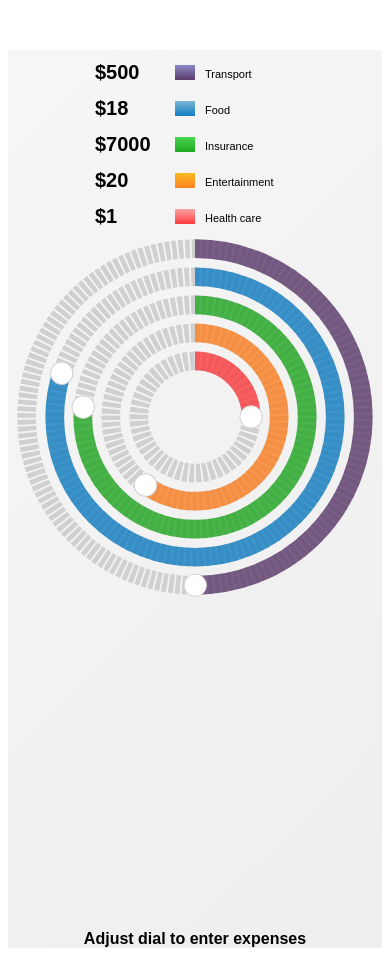
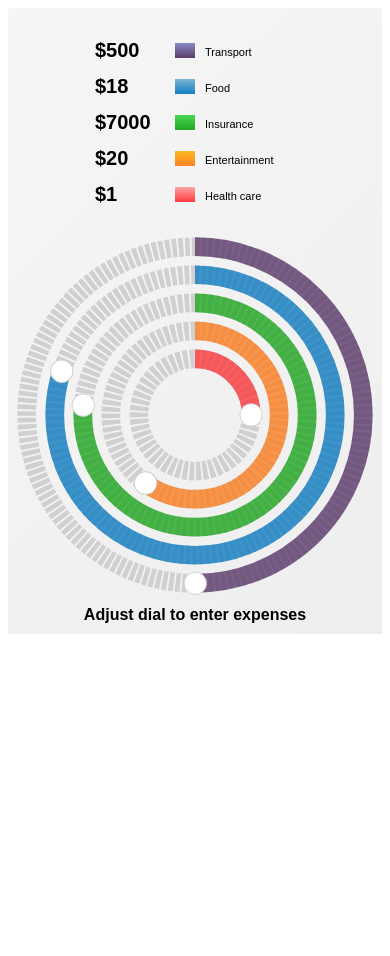
Before and after one commit to PatrickLohan/circular-slider, a website built with webpack: page index.html in a window 390 px wide. After the commit the page ends 852 px from the top, so only its background shows below. Built offline with nearby package versions, Linux system fonts and the light colour scheme.

Commit message:
Fix for responsive

```diff
--- a/index.html
+++ b/index.html
@@ -6,6 +6,7 @@
 
     <link rel="stylesheet" href="public/circular-slider.css" type="text/css" />
     <link rel="stylesheet" href="public/app.css" type="text/css" />
+    <!--[if IE]> <style> #container { height: 100%; } </style> <![endif]-->
 </head>
 <body>
     <div id="container" class="clear">
@@ -18,12 +19,10 @@
                 <li id="health-care"><span class="amount"></span><span class="title"><span id="red">Health care</span>Health care</span></li>
             </ul>
         </div>
-        <div >
             <div id="sliderWrapper" class="col1_2">
                 <div id="slider"></div>
                 <span id="tip">Adjust dial to enter expenses</span>
             </div>
-        </div>
     </div>
     <script type="text/javascript" src="build/app.js"></script>
 </body>
--- a/public/app.css
+++ b/public/app.css
@@ -1,3 +1,7 @@
+html {
+    height: 100%;
+}
+
 .clear:after, ul li:after {
     content: ".";
     display: block;
@@ -15,6 +19,7 @@
 }
 
 body {
+    height: 100%;
     font-family: Arial, sans-serif;
     color: #000;
 }
@@ -32,6 +37,7 @@ body {
     background: -webkit-linear-gradient(-45deg, #f6f6f6 0%, #eeeeee 100%); /* Chrome10-25,Safari5.1-6 */
     background: linear-gradient(135deg, #f6f6f6 0%, #eeeeee 100%); /* W3C, IE10+, FF16+, Chrome26+, Opera12+, Safari7+ */
     filter: progid:DXImageTransform.Microsoft.gradient(startColorstr='#f6f6f6', endColorstr='#eeeeee', GradientType=1); /* IE6-9 fallback on horizontal gradient */
+    padding-bottom: 10px;
 }
 
 #legend {
@@ -42,8 +48,7 @@ body {
 #legend ul {
     list-style-type: none;
     margin: 0;
-    padding: 0;
-    margin-top: 50px;
+    padding: 50px 0 0 0;
 }
 
 #legend ul li span {
@@ -60,15 +65,17 @@ body {
     font-size: 35px;
     font-weight: bold;
 }
+
 #sliderWrapper {
     max-width: 700px;
     width: 100%;
-    height: 730px;
+    max-height: 730px;
+    height: 100%;
 }
 
 #slider {
     width: 100%;
-    height: 700px;
+    height: 100%;
 }
 
 #sliderWrapper #tip {
@@ -137,6 +144,11 @@ body {
 }
 
 @media screen and (max-width: 640px) {
+
+    #legend ul {
+        padding: 20px 0;
+    }
+
     #sliderWrapper {
         float: none;
     }
@@ -149,13 +161,10 @@ body {
 }
 
 @media screen and (max-width: 400px) {
+
     #legend ul .amount {
         font-size: 20px;
         width: 80px;
         margin-top: 11px;
     }
-
-    #sliderWrapper {
-        height: auto;
-    }
 }
--- a/public/js/CircularSlider.js
+++ b/public/js/CircularSlider.js
@@ -256,7 +256,7 @@ export default class CircularSlider {
         // create root svg only when the first slider is added to the container.
         this.rootSVG = document.getElementById("sliderRootSVG");
         if (this.rootSVG === null) {
-            this.rootSVG = this[_createRootSVG](Math.min(this.container.offsetWidth, this.container.offsetHeight));
+            this.rootSVG = this[_createRootSVG](this.container.offsetWidth);
             this.container.appendChild(this.rootSVG);
         }
 
```
